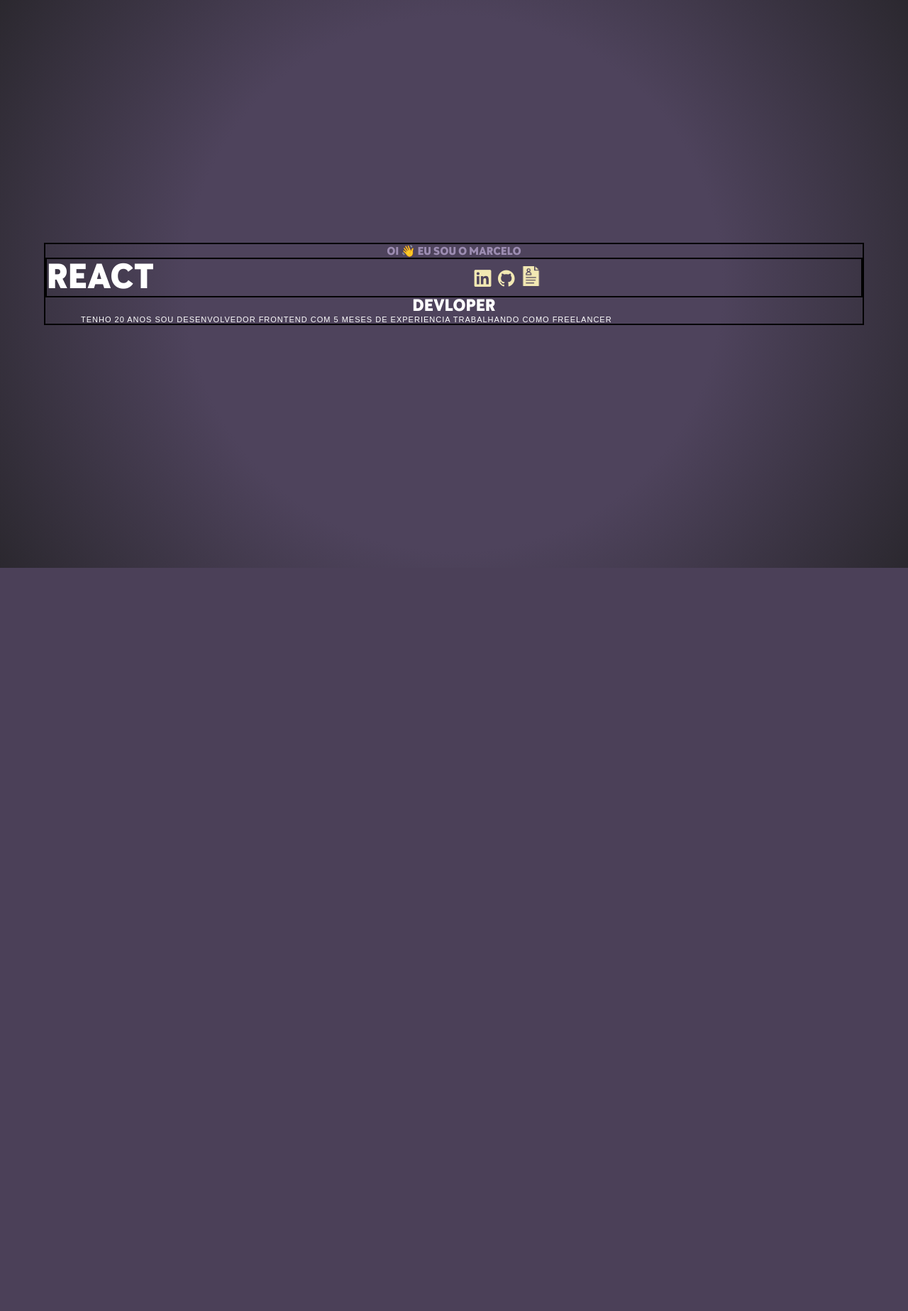
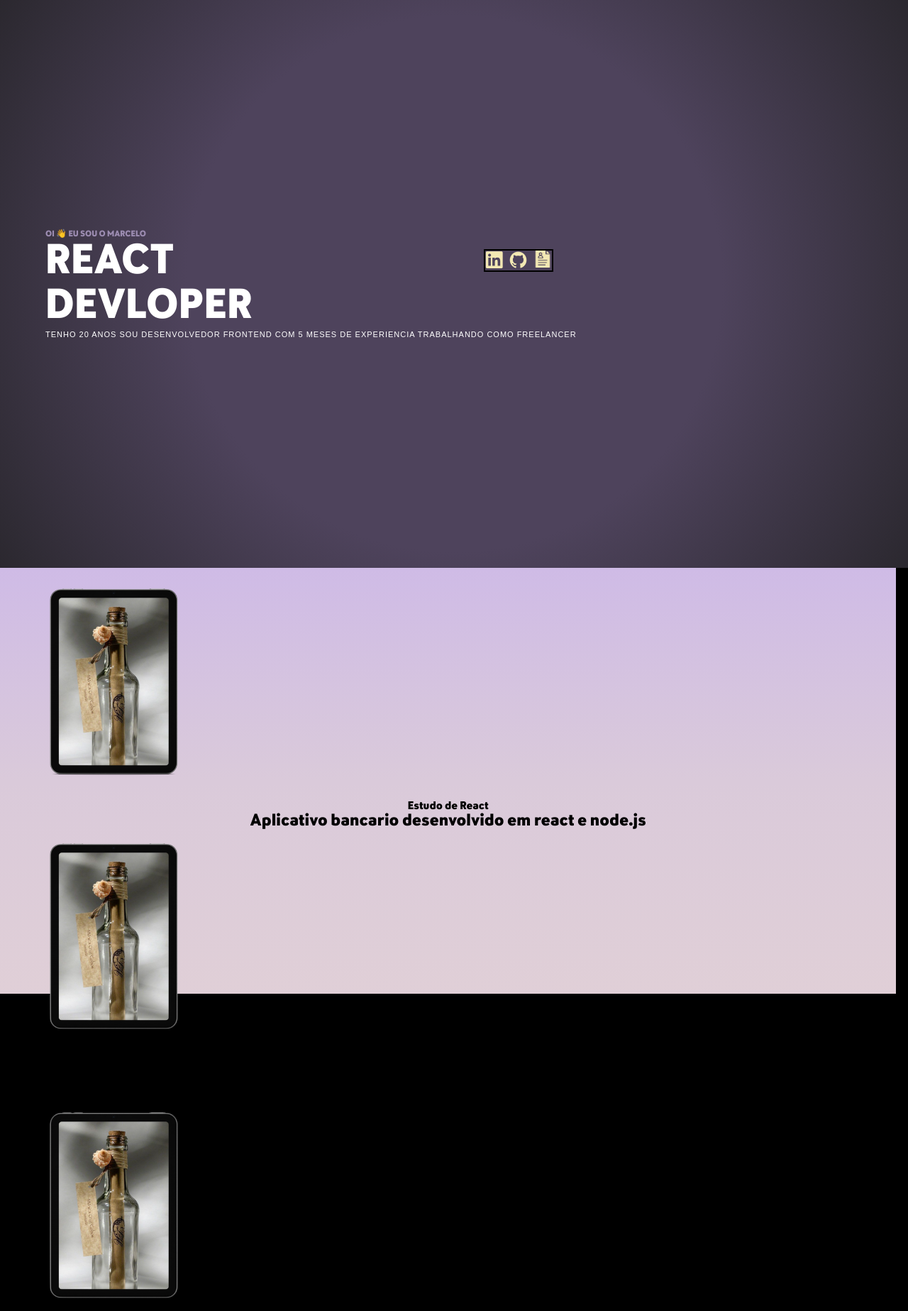
Before and after one commit to Profissional-Marcelo/SitePessoal, a PHP site: page /App/View/paginaInicial.html in a window 1280 px wide. Shown: the top 1847 px of the page at 71% size. Before the commit the page ends 800 px from the top, so only its background shows below. Run offline with PHP 8.4, Linux system fonts and the light colour scheme.

Commit message:
salvando as alteraçõs

```diff
--- a/App/View/paginaInicial.html
+++ b/App/View/paginaInicial.html
@@ -32,13 +32,13 @@
                 </div>
             </div>
             <h1 class="titulo2"><strong>DEVLOPER</strong></h1>
-            <h1 class="segundo"></h1>
+
             <p class="story">TENHO 20 ANOS SOU DESENVOLVEDOR FRONTEND COM 5 MESES DE EXPERIENCIA TRABALHANDO COMO FREELANCER</p>
         </div>
 
         </section>
 
-        <!-- <section class="segundaParte">
+         <section class="segundaParte">
             <div class="espacamento">
             <div>
                 <img src="../../Assets/img/tablet.png" alt="projeto">
@@ -72,7 +72,7 @@
                 <h2>Aplicativo bancario desenvolvido em react e node.js</h2>
             </div>
         </div>
-        </section> -->
+        </section>
 
     <script src="../../Assets/js/jquery.js"></script>
     <script src="../../Assets/js/script.js"></script>
--- a/Assets/css/paginaInicial.css
+++ b/Assets/css/paginaInicial.css
@@ -40,7 +40,7 @@ section.primeiraParte{
     background-image: radial-gradient(circle, var(--gradiente1-3),var(--gradiente1-2), var(--gradiente1-1));
     width: 100vw;
     min-height: 100vh;
-    text-align: center;
+    text-align: start;
     height: 540px;
     color: white;
     display: grid;
@@ -51,42 +51,54 @@ section.primeiraParte > div {
     width: 90vw;
     display: block;
     margin: auto;
-    border: 2px solid black;
+
 }
 
 section.primeiraParte > div > p.quemSou {
-    display: inline-block;
+    display: block;
     color: var(--quemsou);
+    text-align: start;
+    font-size: 12px;
 }
 
 section.primeiraParte > div > div.container {
     display: flex;
-    border: solid 2px black;
+
 }
 
 section.primeiraParte > div > div.container > h1.titulo1{
     display: inline-block;
-    font-size: 50px;
+    font-size: 60px;
 }
 
 
 section.primeiraParte > div > div > div.icones{
+border: 2px solid black;
 display: inline-block;
 margin: auto;
 }
 
+section.primeiraParte > div > div > div.icones > a {
+    padding: 12px 0.1px 0px 0.5px;
+}
 
 section.primeiraParte > div > div > div.icones > a > i{
     display: inline-block;
     font-size: 25px;
     color: var(--coricones);
-    margin-right: 5px
+    margin-right: 5px;
 }
 
 section.primeiraParte > div > div > div.icones > a > img{
     display: inline-block;
-    width:  29px;
-    height: 28px;
+    width:  26px;
+    height: 24px
+}
+
+section.primeiraParte > div > div > div.icones > a > img{
+    display: inline-block;
+    width:  26px;
+    height: 24px;
 }
 
 section.primeiraParte > div > p.story, section.primeiraParte > div > span > p.story{
@@ -97,3 +109,12 @@ section.primeiraParte > div > p.story, section.primeiraParte > div > span > p.st
     letter-spacing: 1px;
     text-indent: 50px;
 }
+
+section.primeiraParte > div > h1.titulo2 > strong{
+    display: inline-block;
+    font-size: 60px;
+}
+
+section.primeiraParte > p.story {
+    text-align: start;
+}
--- a/Assets/css/paginaInicialMQ.css
+++ b/Assets/css/paginaInicialMQ.css
@@ -1,6 +1,4 @@
-
-
-/* section.segundaParte{
+section.segundaParte{
     background-image: linear-gradient(to bottom, var(--gradiente2-1), var(--gradiente2-2), var(--gradiente2-3));
     width: 98.7vw;
     height: 600px;
@@ -27,7 +25,7 @@ section.segundaParte > div.espacamento > div > img{
     height: 300px;
 }
 
-section.segundaParte h2, p, img{
+ section.segundaParte h2, p, img{
     display: inline;
 }
 
@@ -42,13 +40,7 @@ section.segundaParte > div.espacamento > div{
 
 
 
-
-
-
-
-
-
-section.primeiraParte > p.story{
+/* section.primeiraParte > p.story{
     text-align: justify;
     margin-left: 780px;
     font-size: 11px;
```
